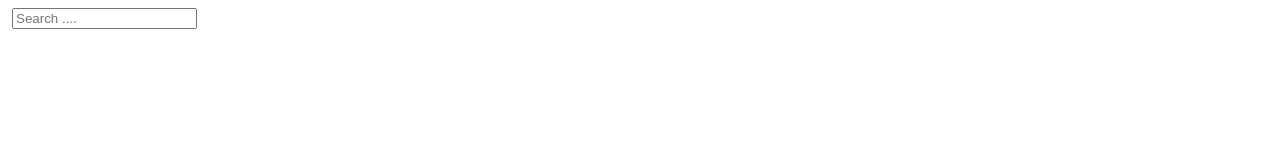
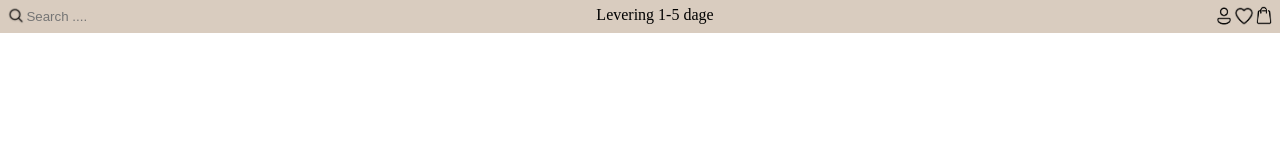
Before and after one commit to Kaiahome/kaiahome, a plain HTML site: page index.html in a window 1280 px wide. Drawn offline with Linux system fonts and the light colour scheme.

Commit message:
topbar done

```diff
--- a/index.html
+++ b/index.html
@@ -5,17 +5,22 @@
     <meta charset="UTF-8">
     <meta name="viewport" content="width=device-width, initial-scale=1.0">
     <title>Document</title>
+    <link rel="stylesheet" href="style.css">
 </head>
 
 <body>
     <header>
-        <div>
-            <img src="" alt="">
-            <input type="text" placeholder="Search ...." />
-            <p></p>
-            <img src="" alt="">
-            <img src="" alt="">
-            <img src="" alt="">
+        <div id="topbar">
+            <div class="search">
+                <img src="/images/icon/Search.png" alt="Search">
+                <input type="text" placeholder="Search ...." />
+            </div>
+            <p>Levering 1-5 dage</p>
+            <div class="icon">
+                <img src="/images/icon/User.png" alt="User">
+                <img src="/images/icon/Favorite.png" alt="Favorite">
+                <img src="/images/icon/ShoppingBag.png" alt="ShoppingBag">
+            </div>
         </div>
 
     </header>
--- a/style.css
+++ b/style.css
@@ -9,6 +9,34 @@ img {
   height: auto;
   display: block;
 }
+
+/************ Forside *****************/
+
+#topbar {
+  background-color: #d9ccbf;
+  padding: 0.4rem;
+  display: flex;
+  justify-content: space-between;
+}
+
+#topbar input {
+  background-color: #d9ccbf;
+  border: none;
+  width: 70px;
+}
+
+.search {
+  display: flex;
+}
+
+.icon {
+  display: flex;
+}
+
+#topbar img {
+  max-width: 20px;
+}
+
 /*** Produktliste styling ***/
 
 .produktliste_container {
```
Also changed, not shown: images/icon/Favorite.png (added), images/icon/Search.png (added), images/icon/ShoppingBag.png (added), images/icon/User.png (added).
